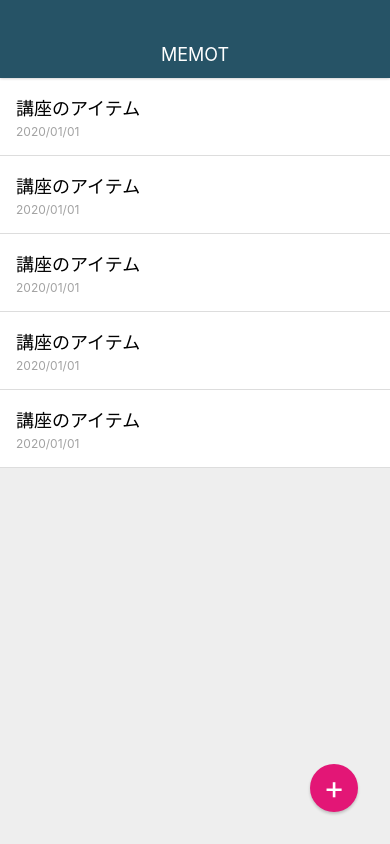
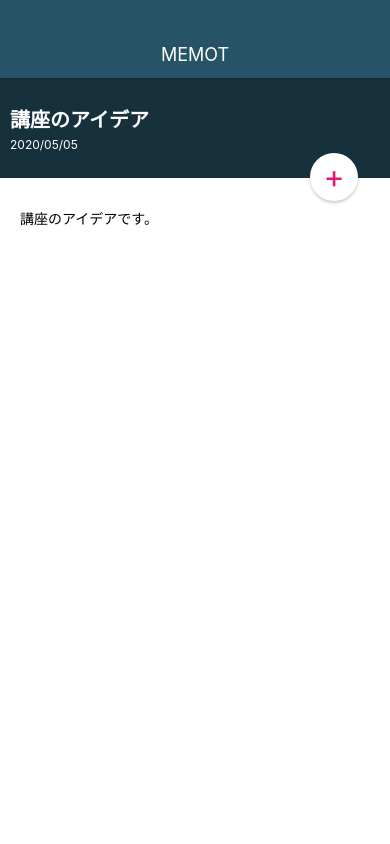
Before and after one commit to okimotolen/MemoaApp, a React Native app: screen / in a window 390 px wide. Built offline with nearby package versions, Linux system fonts and the light colour scheme.

Commit message:
Style MemoDetailScreen

```diff
--- a/App.js
+++ b/App.js
@@ -2,14 +2,14 @@
 import { StyleSheet, View } from 'react-native';
 
 import Appbar from './src/components/Appbar';
-import MemoListScreen from './src/screens/MemoListScreen';
+import MemoDetailScreen from './src/screens/MemoDetailScreen';
 
 export default class App extends React.Component {
   render() {
     return (
       <View style={styles.container}>
         <Appbar />
-        <MemoListScreen />
+        <MemoDetailScreen />
       </View>
     );
   }
@@ -18,8 +18,9 @@
 const styles = StyleSheet.create({
   container: {
     flex: 1,
+    backgroundColor: '#FFFDF6',
     alignItems: 'center',
-    justifyContent: 'center',
+    justifyContent: 'flex-start',
     paddingTop: 78,
   },
 });
--- a/src/elements/CircleButton.js
+++ b/src/elements/CircleButton.js
@@ -3,9 +3,19 @@
 
 class CircleButton extends React.Component {
   render() {
+    const { style, color } = this.props;
+
+    let bgColor = '#E31676';
+    let textColor = '#fff';
+
+    if (color === 'white') {
+      bgColor = '#fff';
+      textColor = '#E31676';
+    }
+
     return (
-      <View style={styles.circleButton}>
-        <Text style={styles.circleButtonTitle}>
+      <View style={[styles.circleButton, style, { backgroundColor: bgColor }]}>
+        <Text style={[styles.circleButtonTitle, { color: textColor }]}>
           {this.props.children}
         </Text>
       </View>
@@ -20,7 +30,6 @@
     right: 32,
     width: 48,
     height: 48,
-    backgroundColor: '#E31676',
     borderRadius: 24,
     justifyContent: 'center',
     alignItems: 'center',
--- /dev/null
+++ b/src/screens/MemoDetailScreen.js
@@ -0,0 +1,69 @@
+import React from 'react'
+import { StyleSheet, View, Text } from 'react-native';
+
+import CircleButton from '../elements/CircleButton';
+
+class MemoDetailScreen extends React.Component {
+  render() {
+    return (
+      <View style={styles.container}>
+        <View>
+          <View style={styles.memoHeader}>
+            <View>
+              <Text style={styles.memoHeaderTitle}>講座のアイデア</Text>
+              <Text style={styles.memoHeaderDate}>2020/05/05</Text>
+            </View>
+          </View>
+        </View>
+
+        <View style={styles.memoContent}>
+          <Text>
+            講座のアイデアです。
+          </Text>
+        </View>
+
+        <CircleButton color="white" style={styles.editButton}>+</CircleButton>
+      </View>
+    );
+  }
+}
+
+const styles = StyleSheet.create({
+  container: {
+    flex: 1,
+    width: '100%',
+  },
+
+  memoHeader: {
+    height: 100,
+    backgroundColor: '#17313C',
+    justifyContent: 'center',
+    padding: 10,
+  },
+
+  memoHeaderTitle: {
+    fontSize: 20,
+    fontWeight: 'bold',
+    color: '#fff',
+    marginBottom: 4,
+  },
+
+  memoHeaderDate: {
+    fontSize: 12,
+    color: '#fff',
+  },
+
+  memoContent: {
+    paddingTop: 30,
+    paddingLeft: 20,
+    paddingRight: 20,
+    paddingBottom: 20,
+    backgroundColor: '#fff',
+    flex: 1,
+  },
+  editButton: {
+    top: 75,
+  },
+});
+
+export default MemoDetailScreen;
```
